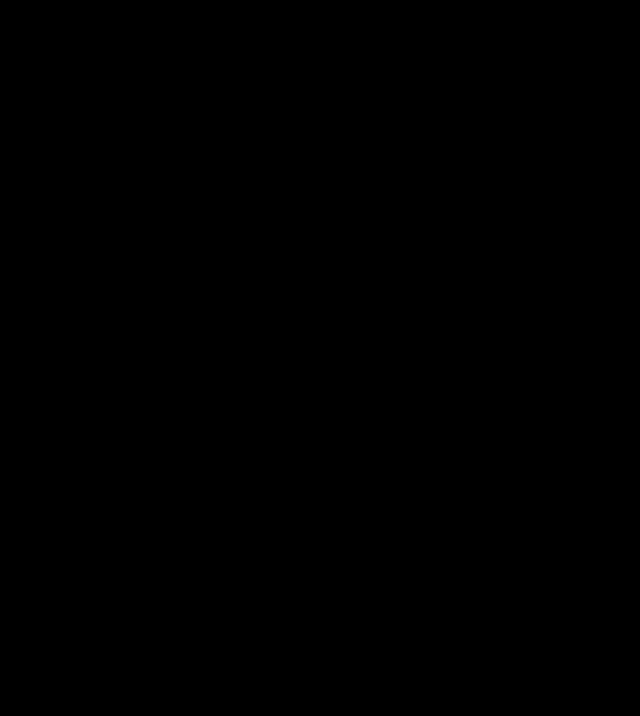
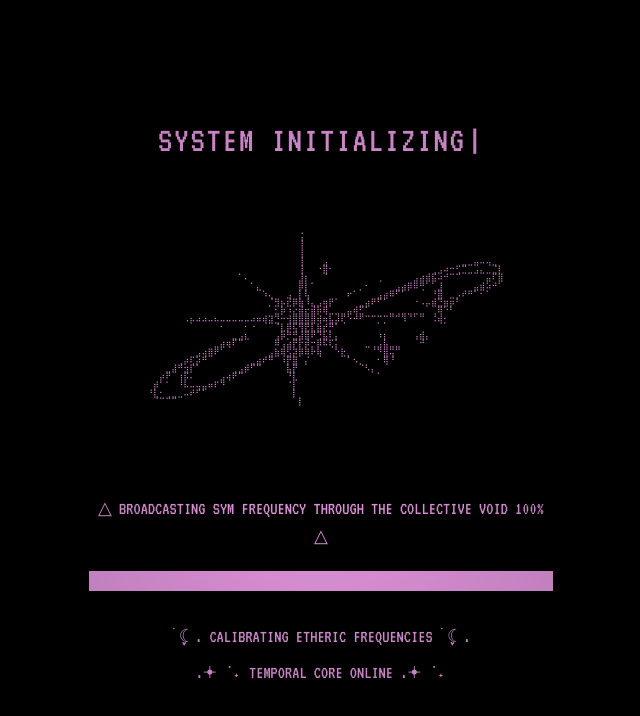
Before and after one commit to awhmaisy/quark, a Next.js app: page / in a window 1280 px wide. Shown: the top 716 px of the page, without its empty margins (319-959 px from the left). Built offline with nearby package versions, Linux system fonts and the light colour scheme.

Commit message:
type no wori

```diff
--- /dev/null
+++ b/app/fonts.css
@@ -0,0 +1,17 @@
+/* Ensure VT323 is loaded */
+@font-face {
+  font-family: 'VT323';
+  src: url('/fonts/VT323-Regular.ttf') format('truetype');
+  font-weight: normal;
+  font-style: normal;
+  font-display: swap;
+}
+
+/* Apply VT323 font to all elements */
+body, html, pre, code, .terminal-section, .retro-profile,
+.terminal-title-container, .terminal-title-container-mobile,
+.maisy-title-container, .terminal-title-text, #maisy-typewriter,
+#typewriter-text, #system-part-mobile, #init-part-mobile,
+.system-part, .init-part, .system-line, .init-line {
+  font-family: 'VT323', monospace !important;
+}
--- a/app/globals.css
+++ b/app/globals.css
@@ -36,13 +36,13 @@
 }
 
 
-/* FT Speaker Font - Fallback to system fonts if not available */
+/* FT Speaker Font */
 @font-face {
   font-family: 'FT Speaker';
-  src: local('Arial'), local('Helvetica'), local('sans-serif');
+  src: url('/fonts/ft-speaker/FTSpeaker-Regular.woff2') format('woff2');
   font-weight: normal;
   font-style: normal;
-  font-display: swap;
+  font-display: block; /* Changed from swap to block for immediate rendering */
 }
 
 body {
@@ -796,8 +796,23 @@
   background-color: rgba(0, 0, 0, 0.2);
 }
 
-/* CRITICAL: Force VT323 font on everything */
-* {
+/* Remove the global font override and use more targeted approach */
+
+/* Elements that should use FT Speaker font */
+.terminal-title-container, .terminal-title-container-mobile,
+.maisy-title-container, .terminal-title-text, #maisy-typewriter,
+#typewriter-text, #system-part-mobile, #init-part-mobile,
+.system-part, .init-part, .system-line, .init-line,
+h1.terminal-title-text {
+  font-family: 'FT Speaker', Arial, sans-serif !important;
+  font-weight: normal;
+}
+
+/* Elements that should use VT323 font */
+body, html, pre, code, .terminal-section, .retro-profile,
+.terminal-content, .binary-line, .command, .response, .info,
+.warning, .error, .file-tree, .menu-item, .content-body,
+.retro-footer, p, div:not(.terminal-title-container):not(.maisy-title-container):not(.terminal-title-text):not(#maisy-typewriter):not(#typewriter-text):not(#system-part-mobile):not(#init-part-mobile):not(.system-part):not(.init-part):not(.system-line):not(.init-line) {
   font-family: 'VT323', monospace !important;
 }
 
--- a/app/layout.tsx
+++ b/app/layout.tsx
@@ -1,7 +1,9 @@
 import type { Metadata } from "next";
 import { Analytics } from "@vercel/analytics/react";
 import { SpeedInsights } from "@vercel/speed-insights/next";
+// Only using VT323 font for the entire project
 import "./globals.css";
+import "./fonts.css";
 
 
 export const metadata: Metadata = {
@@ -18,62 +20,59 @@
   children: React.ReactNode;
 }>) {
   return (
-    <html lang="en" className="js-loading">
+    <html lang="en">
       <head>
         <meta name="viewport" content="width=device-width, initial-scale=1.0" />
         <meta name="theme-color" content="#000000" />
         {/* Font preloading for optimal performance */}
         <link rel="preload" href="/fonts/VT323-Regular.ttf" as="font" type="font/ttf" crossOrigin="anonymous" />
-        <link rel="preload" href="/fonts/ft-speaker/FTSpeaker-Regular.woff2" as="font" type="font/woff2" crossOrigin="anonymous" />
         <link rel="preconnect" href="https://fonts.googleapis.com" />
         <link rel="preconnect" href="https://fonts.gstatic.com" crossOrigin="anonymous" />
         <link href="https://fonts.googleapis.com/css2?family=VT323&display=swap" rel="stylesheet" />
+        {/* Only loading VT323 font */}
         {/* Critical CSS for font loading */}
         <style dangerouslySetInnerHTML={{ __html: `
-          /* Font definitions */
-          @font-face {
-            font-family: 'VT323';
-            src: url('/fonts/VT323-Regular.ttf') format('truetype');
-            font-weight: 400;
-            font-style: normal;
-            font-display: block;
-          }
-
-          @font-face {
-            font-family: 'FT Speaker';
-            src: url('/fonts/ft-speaker/FTSpeaker-Regular.woff2') format('woff2');
-            font-weight: normal;
-            font-style: normal;
-            font-display: swap;
-          }
-
-          /* Force fonts */
-          body, html, pre, code, .terminal-section, .retro-profile {
+          /* Force VT323 font for everything */
+          body, html, pre, code, .terminal-section, .retro-profile,
+          .terminal-title-container, .terminal-title-container-mobile,
+          .maisy-title-container, .terminal-title-text, #maisy-typewriter,
+          #typewriter-text, #system-part-mobile, #init-part-mobile,
+          .system-part, .init-part, .system-line, .init-line {
             font-family: 'VT323', monospace !important;
           }
 
-          .terminal-title-container, .maisy-title-container, .terminal-title-text {
-            font-family: 'FT Speaker', Arial, sans-serif !important;
+          /* Font visibility management moved to client-side */
+          /* We'll use opacity for a smoother transition */
+          .fonts-loading {
+            opacity: 0;
+            transition: opacity 0.3s ease;
           }
 
-          /* Hide content until fonts are loaded */
-          .js-loading {
-            visibility: hidden;
+          .fonts-loaded {
+            opacity: 1;
           }
         `}} />
-        {/* Font loading script */}
+        {/* Font loading script - client-side only, runs after hydration */}
         <script dangerouslySetInnerHTML={{ __html: `
-          document.documentElement.classList.add('js-loading');
+          // Wait for hydration to complete before manipulating classes
+          document.addEventListener('DOMContentLoaded', function() {
+            // Add loading class after DOM is ready (post-hydration)
+            document.body.classList.add('fonts-loading');
 
-          // Add font loading detection
-          document.fonts.ready.then(() => {
-            document.documentElement.classList.remove('js-loading');
+            // Font loading detection
+            if (document.fonts && document.fonts.ready) {
+              document.fonts.ready.then(() => {
+                document.body.classList.remove('fonts-loading');
+                document.body.classList.add('fonts-loaded');
+              });
+            }
+
+            // Fallback in case fonts take too long
+            setTimeout(() => {
+              document.body.classList.remove('fonts-loading');
+              document.body.classList.add('fonts-loaded');
+            }, 1000);
           });
-
-          // Fallback in case fonts take too long
-          setTimeout(() => {
-            document.documentElement.classList.remove('js-loading');
-          }, 1000);
         `}} />
       </head>
       <body className="antialiased">
--- a/app/page.tsx
+++ b/app/page.tsx
@@ -88,6 +88,35 @@
 const binaryMessage = textToBinary(secretMessage);
 
 export default function Home() {
+  // Add direct style tag to use VT323 font which is already working in the project
+  const fontStyle = `
+    /* Style for the typewriter text elements */
+    #typewriter-text, #system-part-mobile, #init-part-mobile {
+      font-family: 'VT323', monospace !important;
+      letter-spacing: 0.05em !important;
+      font-weight: normal !important;
+      text-transform: uppercase !important;
+      color: #ea9ae5 !important;
+    }
+
+    /* Specific style for MAISY text with highest specificity */
+    html body #maisy-typewriter {
+      font-family: 'VT323', monospace !important;
+      letter-spacing: 0.05em !important;
+      font-size: 48px !important;
+      font-weight: normal !important;
+      text-transform: uppercase !important;
+      color: #ea9ae5 !important;
+    }
+
+    /* Make MAISY text smaller on mobile */
+    @media (max-width: 768px) {
+      html body #maisy-typewriter {
+        font-size: 36px !important;
+      }
+    }
+  `;
+
   const [isLoading, setIsLoading] = useState(true);
   const [progress, setProgress] = useState(0);
   const [currentCommands, setCurrentCommands] = useState<TerminalCommand[]>([]);
@@ -343,6 +372,8 @@
 
   return (
     <div className="flex min-h-screen items-center justify-center p-4 bg-black crt-effect">
+      {/* Direct style tag to ensure proper font styling */}
+      <style dangerouslySetInnerHTML={{ __html: fontStyle }} />
       <div className="scanline"></div>
 
       {isLoading ? (
@@ -350,16 +381,34 @@
         <div className="w-full max-w-lg p-6 text-center crt-container">
           <div className="mb-6">
             <h1 className="terminal-title-container">
-              <span id="typewriter-text" className="terminal-title-text"></span>
+              <span id="typewriter-text" className="terminal-title-text" style={{
+                fontFamily: "'VT323', monospace",
+                letterSpacing: "0.1em",
+                fontSize: "36px",
+                fontWeight: "normal",
+                textTransform: "uppercase"
+              }}></span>
               <span id="desktop-cursor" className="terminal-cursor">|</span>
             </h1>
             <h1 className="terminal-title-container-mobile">
               <div className="system-line">
-                <span id="system-part-mobile" className="system-part"></span>
+                <span id="system-part-mobile" className="system-part" style={{
+                  fontFamily: "'VT323', monospace",
+                  letterSpacing: "0.1em",
+                  fontSize: "32px",
+                  fontWeight: "normal",
+                  textTransform: "uppercase"
+                }}></span>
                 <span id="system-cursor" className="terminal-cursor">|</span>
               </div>
               <div className="init-line">
-                <span id="init-part-mobile" className="init-part"></span>
+                <span id="init-part-mobile" className="init-part" style={{
+                  fontFamily: "'VT323', monospace",
+                  letterSpacing: "0.1em",
+                  fontSize: "32px",
+                  fontWeight: "normal",
+                  textTransform: "uppercase"
+                }}></span>
                 <span id="init-cursor" className="terminal-cursor hidden">|</span>
               </div>
             </h1>
```
Also changed, not shown: public/font-test.html (added, +38 -0 lines), public/fonts/Doto-Variable.woff2 (added), public/fonts/ft-speaker-regular.woff2 (renamed from public/fonts/FTSpeaker-Regular.woff2).
